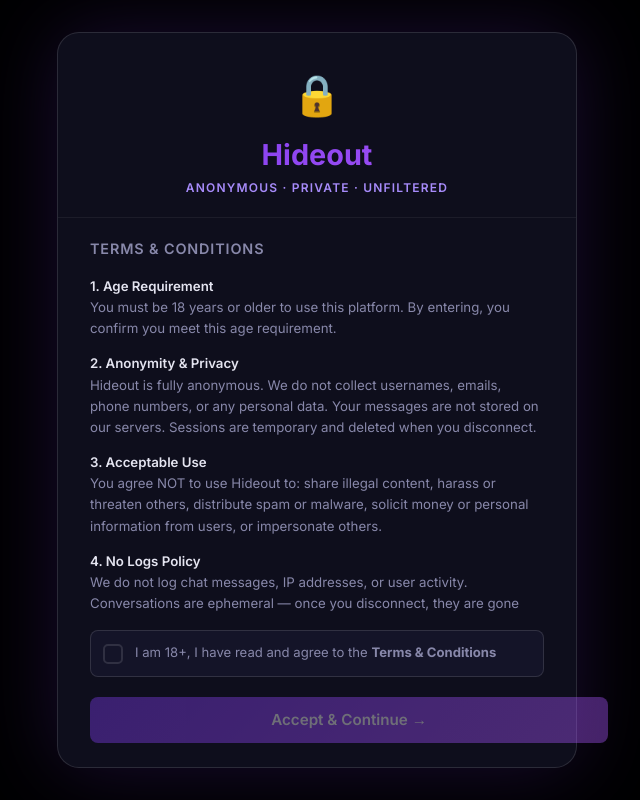
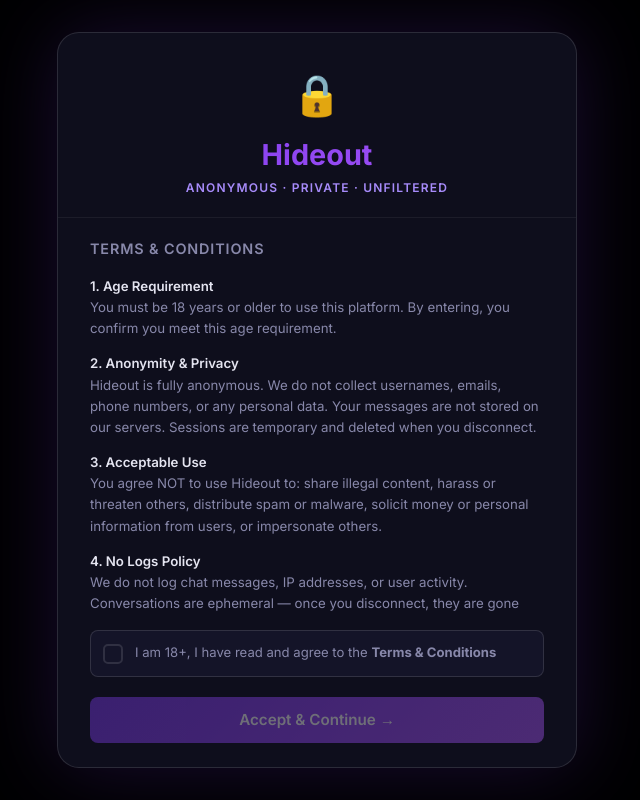
Before and after one commit to nan455/Hideout-python, a Flask app: page / in a window 1280 px wide. Shown: the whole page, without its empty margins (323-963 px from the left). Run offline with Flask 3, Linux system fonts and the light colour scheme; some libraries are stand-ins or nearby versions.

Commit message:
style change

```diff
--- a/static/css/style.css
+++ b/static/css/style.css
@@ -6,7 +6,7 @@
   --accent-g:linear-gradient(135deg,#7c3aed,#a855f7);
   --green:#22c55e;--red:#ef4444;--yellow:#f59e0b;--blue:#3b82f6;
   --text:#e4e4f0;--text2:#8888aa;--text3:#44445a;
-  --radius:14px;--radius-sm:8px;--sidebar-w:242px;--topbar-h:52px;
+  --radius:14px;--radius-sm:8px;--sidebar-w:300px;--topbar-h:52px;
   --shadow:0 8px 40px rgba(0,0,0,.6);--tr:.17s cubic-bezier(.4,0,.2,1);
   --font:'Inter',system-ui,sans-serif;
 }
@@ -59,7 +59,7 @@ button{font-family:inherit;cursor:pointer}input,textarea{font-family:inherit}
 /* ── Buttons ── */
 .btn-primary{background:var(--accent-g);color:#fff;border:none;border-radius:var(--radius-sm);padding:.75rem 1.5rem;font-size:.95rem;font-weight:600;transition:opacity var(--tr),transform var(--tr)}
 .btn-primary:hover:not(:disabled){opacity:.9}.btn-primary:active{transform:scale(.97)}
-.btn-primary:disabled{opacity:.4;cursor:not-allowed}.btn-primary.full{width:100%}
+.btn-primary:disabled{opacity:.4;cursor:not-allowed}
 .btn-accent{background:var(--accent);color:#fff;border:none;border-radius:var(--radius-sm);padding:.5rem 1rem;font-size:.85rem;font-weight:600;transition:background var(--tr);white-space:nowrap}
 .btn-accent:hover{background:var(--accent-h)}.btn-accent.small{padding:.38rem .8rem;font-size:.8rem}.btn-accent.full{width:100%}
 .btn-ghost{background:var(--bg4);color:var(--text2);border:1px solid var(--border2);border-radius:var(--radius-sm);padding:.5rem 1rem;font-size:.85rem;font-weight:500;transition:all var(--tr)}
```
